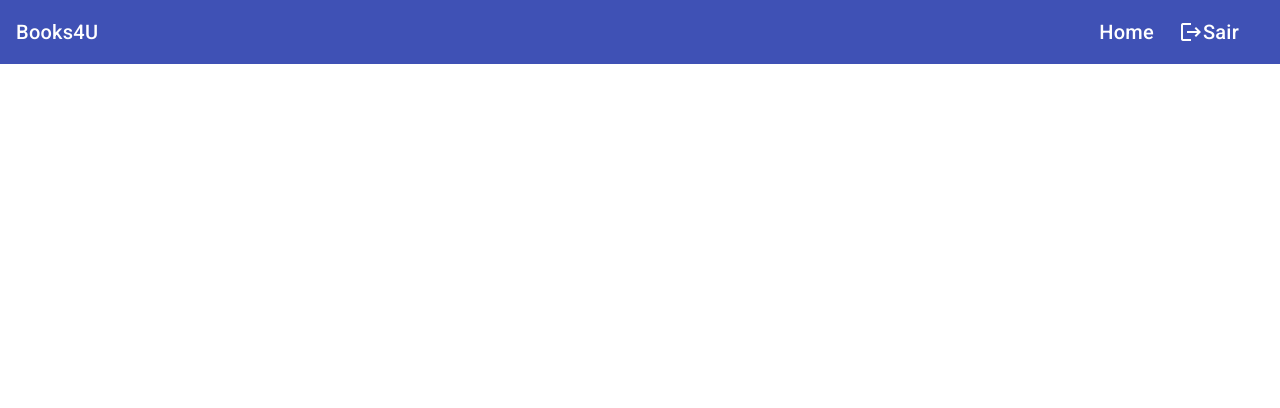
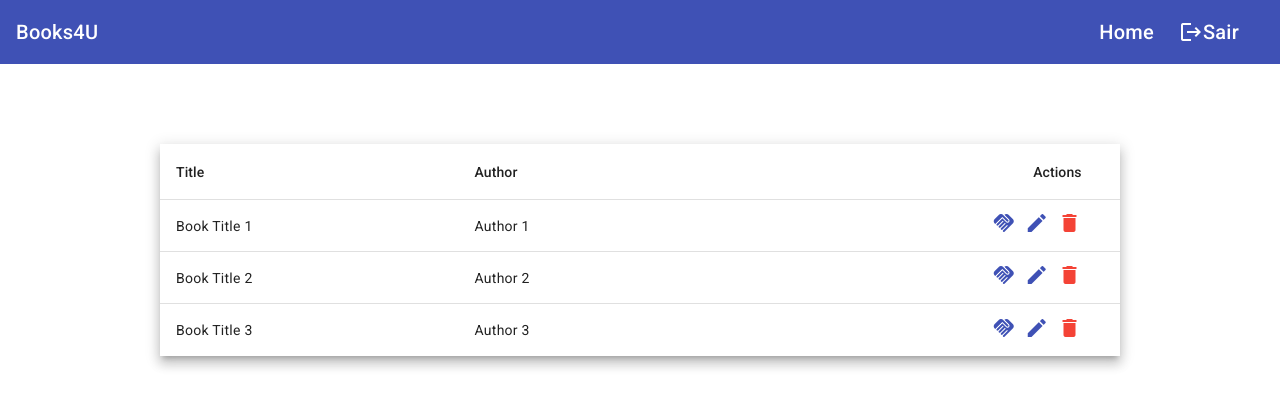
Before and after one commit to CairoDeAndrade/Books4U-Frontend, an Angular app in the folder books4u/: page /loans in a window 1280 px wide. Shown: the top 408 px of the page. Built offline with nearby package versions, Linux system fonts and the light colour scheme.

Commit message:
feat(books-table): Books table style done

```diff
--- /dev/null
+++ b/books4u/src/app/features/components/books-search/books-search.component.html
@@ -0,0 +1,28 @@
+<div class="table-container">
+  <table mat-table [dataSource]="books" class="mat-elevation-z8">
+    <!-- Title Column -->
+    <ng-container matColumnDef="title">
+      <th mat-header-cell *matHeaderCellDef>Title</th>
+      <td mat-cell *matCellDef="let book">{{ book.title }}</td>
+    </ng-container>
+
+    <!-- Author Column -->
+    <ng-container matColumnDef="author">
+      <th mat-header-cell *matHeaderCellDef>Author</th>
+      <td mat-cell *matCellDef="let book">{{ book.author }}</td>
+    </ng-container>
+
+    <!-- Actions Column -->
+    <ng-container matColumnDef="actions">
+      <th mat-header-cell *matHeaderCellDef class="actions-column">Actions</th>
+      <td mat-cell *matCellDef="let book" class="actions-column">
+        <mat-icon class="icon" color="primary">handshake</mat-icon>
+        <mat-icon class="icon" color="primary">edit</mat-icon>
+        <mat-icon class="icon" color="warn">delete</mat-icon>
+      </td>
+    </ng-container>
+
+    <tr mat-header-row *matHeaderRowDef="displayedColumns"></tr>
+    <tr mat-row *matRowDef="let row; columns: displayedColumns"></tr>
+  </table>
+</div>
--- /dev/null
+++ b/books4u/src/app/features/components/books-search/books-search.component.scss
@@ -0,0 +1,26 @@
+.table-container {
+  width: 75%;
+  margin: 0 auto;
+  margin-top: 10dvh;
+}
+
+table {
+  width: 100%;
+}
+
+.actions-column {
+  text-align: right;
+  padding-right: 3dvw;
+}
+
+.actions-column > .icon {
+  margin-left: 0.7dvw;
+  cursor: pointer;
+}
+
+
+@media (max-width: 768px) {
+  .table-container {
+    width: 90%;
+  }
+}
--- /dev/null
+++ b/books4u/src/app/features/components/books-search/books-search.component.ts
@@ -0,0 +1,33 @@
+import { Component } from '@angular/core';
+import { MatIconModule } from '@angular/material/icon';
+import {MatTableModule} from '@angular/material/table';
+
+
+@Component({
+  selector: 'app-books-search',
+  standalone: true,
+  imports: [MatIconModule, MatTableModule],
+  templateUrl: './books-search.component.html',
+  styleUrl: './books-search.component.scss'
+})
+export class BooksSearchComponent {
+  books = [
+    {
+      title: 'Book Title 1',
+      author: 'Author 1',
+      actions: ['loan', 'edit', 'delete'],
+    },
+    {
+      title: 'Book Title 2',
+      author: 'Author 2',
+      actions: ['loan', 'edit', 'delete'],
+    },
+    {
+      title: 'Book Title 3',
+      author: 'Author 3',
+      actions: ['loan', 'edit', 'delete'],
+    },
+  ];
+
+  displayedColumns: string[] = ['title', 'author', 'actions'];
+}
--- /dev/null
+++ b/books4u/src/app/features/containers/books-search-page/books-search-page.component.html
@@ -0,0 +1,2 @@
+<app-navbar></app-navbar>
+<app-books-search></app-books-search>
--- a/books4u/src/app/features/containers/books-search/books-search.component.html
+++ /dev/null
@@ -1 +0,0 @@
-<app-navbar></app-navbar>
```
Also changed, not shown: books4u/src/app/app.routes.ts (+4 -4 lines), books4u/src/app/features/containers/books-search-page/books-search-page.component.ts (added, +14 -0 lines), books4u/src/app/features/containers/books-search/books-search.component.ts (deleted, +0 -13 lines), books4u/src/app/features/containers/books-search-page/books-search-page.component.scss (added), 2 other files (tests, documents, lock files or other folders).
